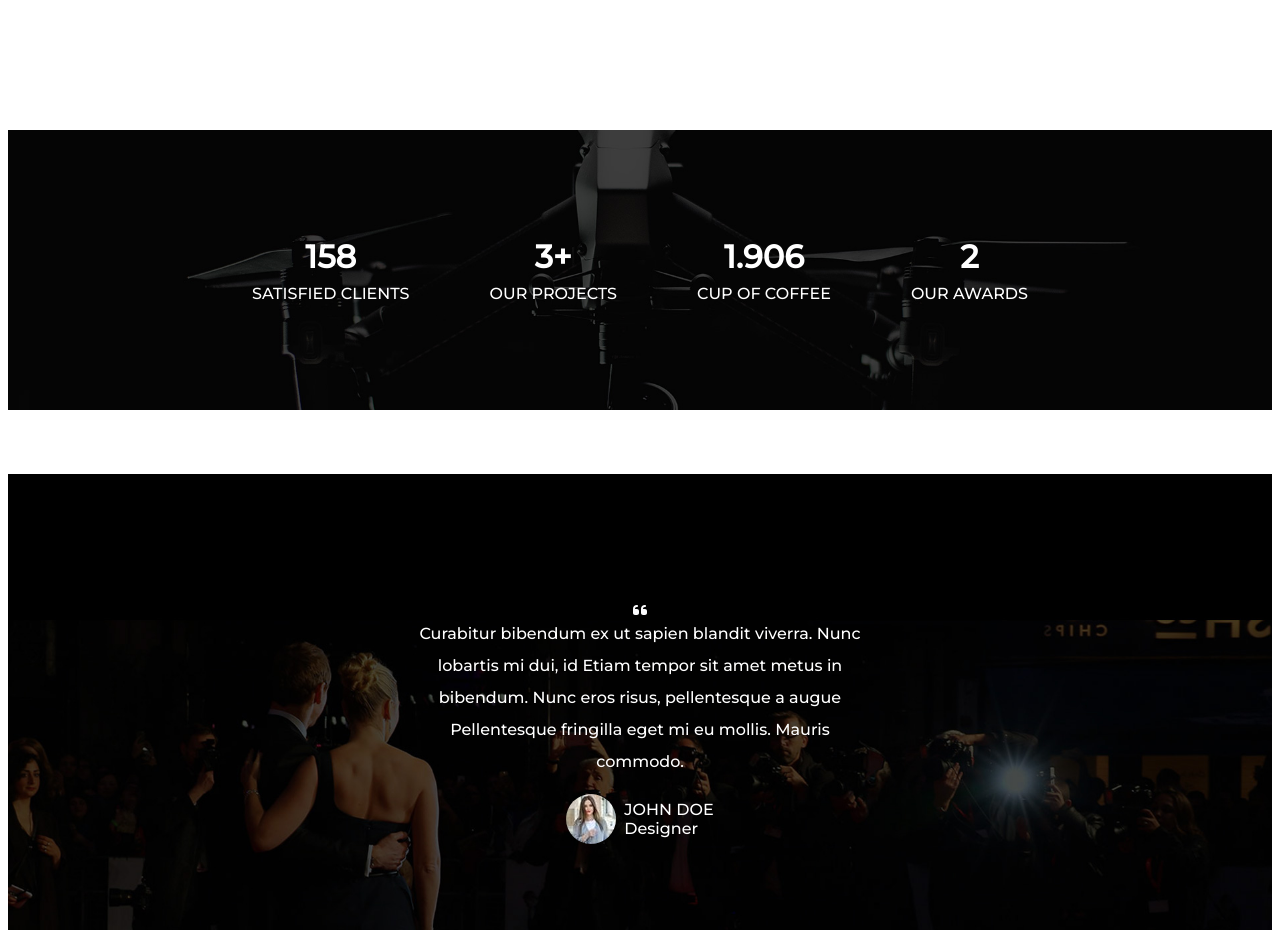
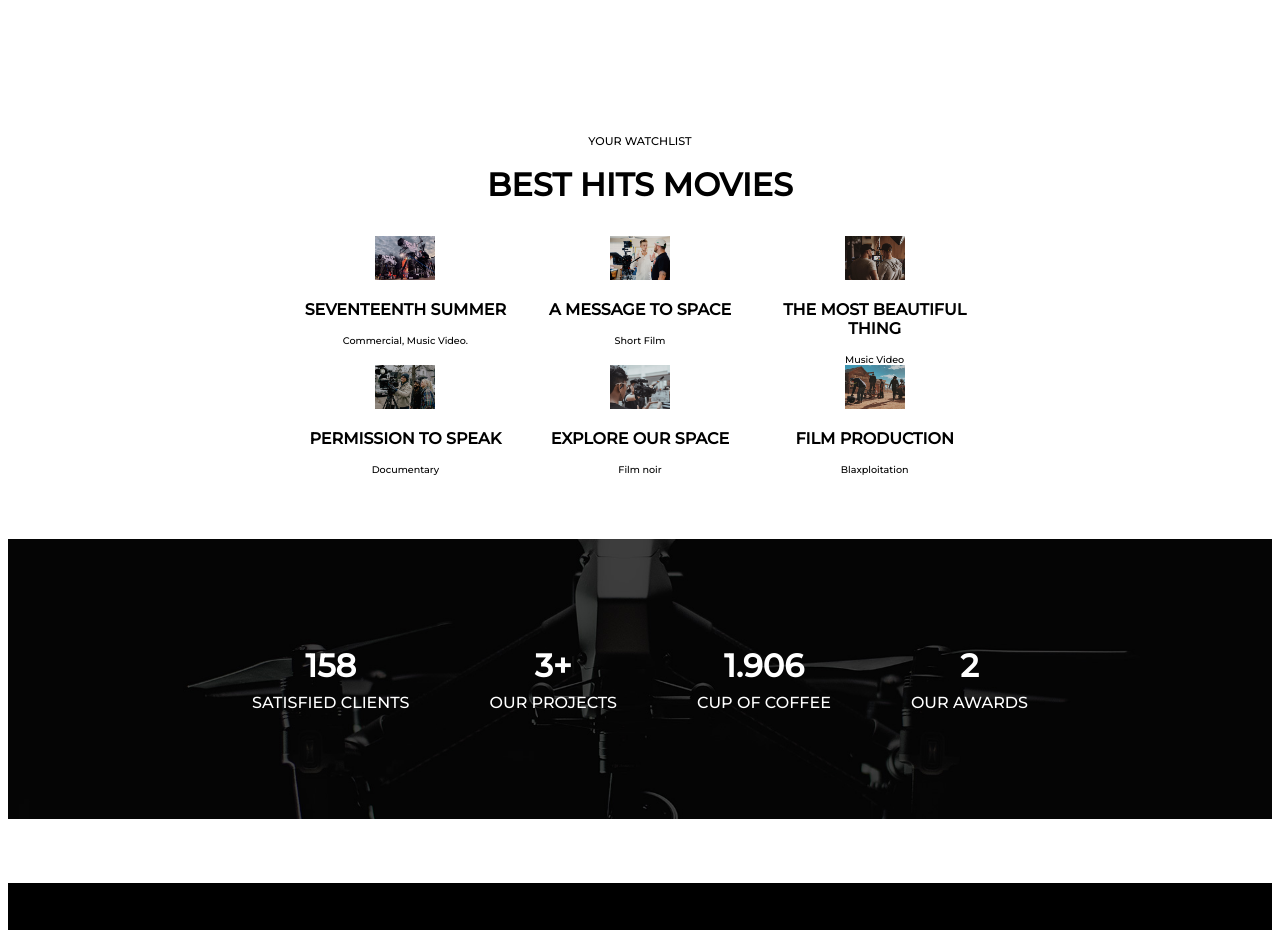
Before and after one commit to NicolaSoggiu/proj-html-vuejs, a Vue app: page / in a window 1280 px wide. Shown: the part 1600-2530 px from the top of the page. Built offline with nearby package versions, Linux system fonts and the light colour scheme.

Commit message:
use component "AppCard" to generate data in component "AppWatchList"

```diff
--- a/src/components/AppCard.vue
+++ b/src/components/AppCard.vue
@@ -1,8 +1,7 @@
 <script>
 export default {
   props: {
-    card: Object,
-    watch: Object,
+    data: Object,
   },
 };
 </script>
@@ -10,10 +9,10 @@ export default {
 <template>
   <div class="card">
     <div class="img-container">
-      <img :src="card.img" alt="" />
+      <img :src="data.img" alt="" />
     </div>
-    <h2>{{ card.title }}</h2>
-    <span>{{ card.text }}</span>
+    <h2>{{ data.title }}</h2>
+    <span>{{ data.text }}</span>
   </div>
 </template>
 
--- a/src/components/AppMain.vue
+++ b/src/components/AppMain.vue
@@ -1,4 +1,5 @@
 <script>
+import AppWatchlist from "./AppWatchlist.vue";
 import AppWhatWeDo from "./AppWhatWeDo.vue";
 
 export default {
@@ -26,6 +27,7 @@ export default {
   },
   components: {
     AppWhatWeDo,
+    AppWatchlist,
   },
 };
 </script>
@@ -64,6 +66,7 @@ export default {
         <span class="about-read-more">READ MORE</span>
       </div>
     </div>
+    <AppWatchlist />
     <!-- SECTION BEST HITS MOVIES -->
     <div class="stats">
       <div class="info" v-for="info in arrStats" :key="info">
--- a/src/components/AppWatchlist.vue
+++ b/src/components/AppWatchlist.vue
@@ -45,9 +45,31 @@ export default {
 </script>
 
 <template>
+  <div class="text">
+    <span>YOUR WATCHLIST</span>
+    <h1>BEST HITS MOVIES</h1>
+  </div>
   <div class="watchlist">
-    <AppCard v-for="card in arrWatchList" :key="card" :card="watch" />
+    <AppCard v-for="watch in arrWatchList" :key="watch" :data="watch" />
   </div>
 </template>
 
-<style lang="scss" scoped></style>
+<style lang="scss" scoped>
+.text {
+  text-align: center;
+  span {
+    font-size: 0.7rem;
+  }
+  h1 {
+    margin-top: 1rem;
+    margin-bottom: 2rem;
+  }
+}
+.watchlist {
+  display: flex;
+  flex-wrap: wrap;
+  justify-content: center;
+  padding-inline: 15rem;
+  margin-bottom: 4rem;
+}
+</style>
--- a/src/components/AppWhatWeDo.vue
+++ b/src/components/AppWhatWeDo.vue
@@ -50,7 +50,7 @@ export default {
     <h2>THIS IS WHAT WE DO</h2>
   </div>
   <div class="What-we-do">
-    <AppCard v-for="card in arrWhatWeDo" :key="card" :card="card" />
+    <AppCard v-for="card in arrWhatWeDo" :key="card" :data="card" />
   </div>
 </template>
 
```
